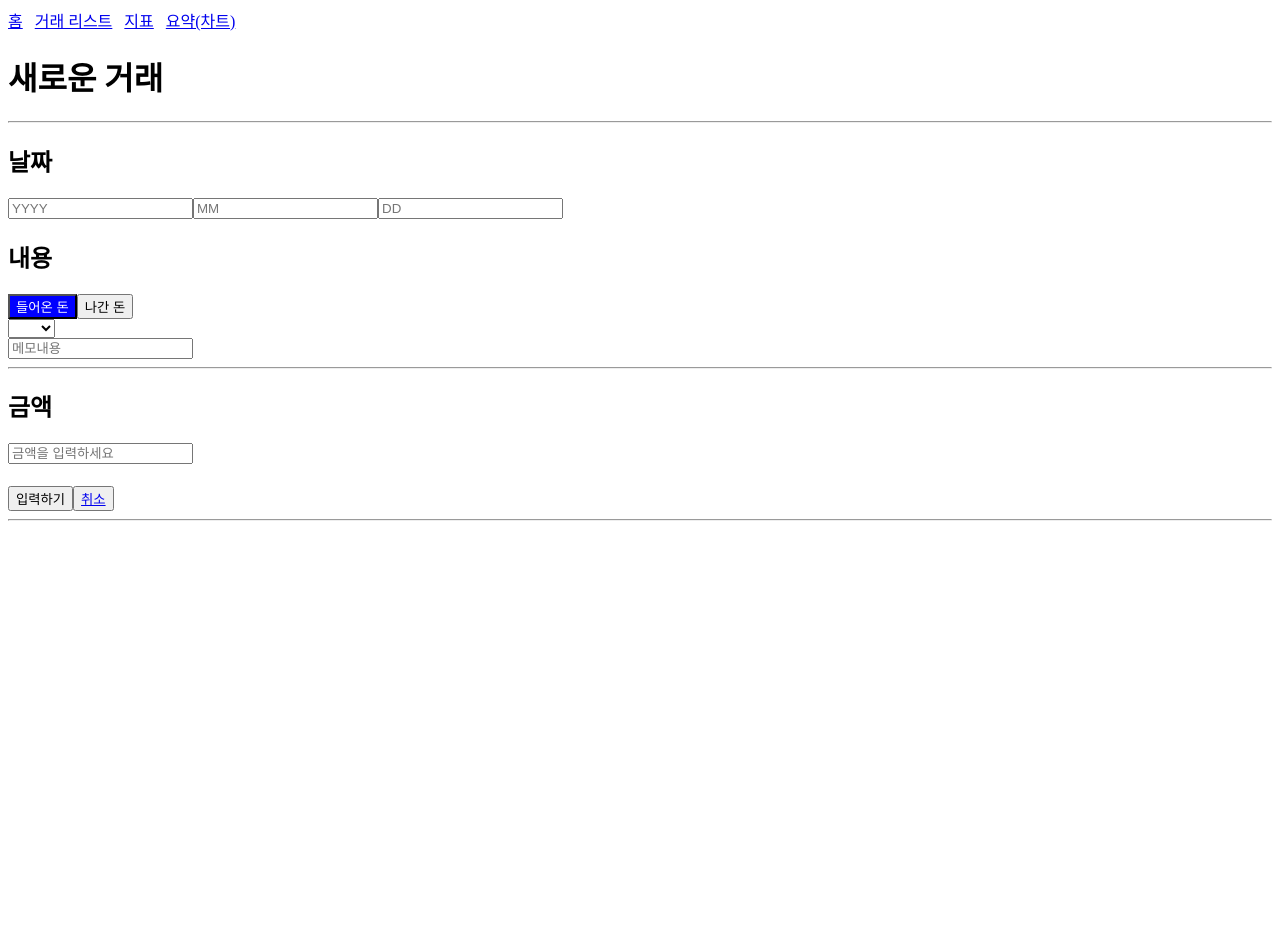
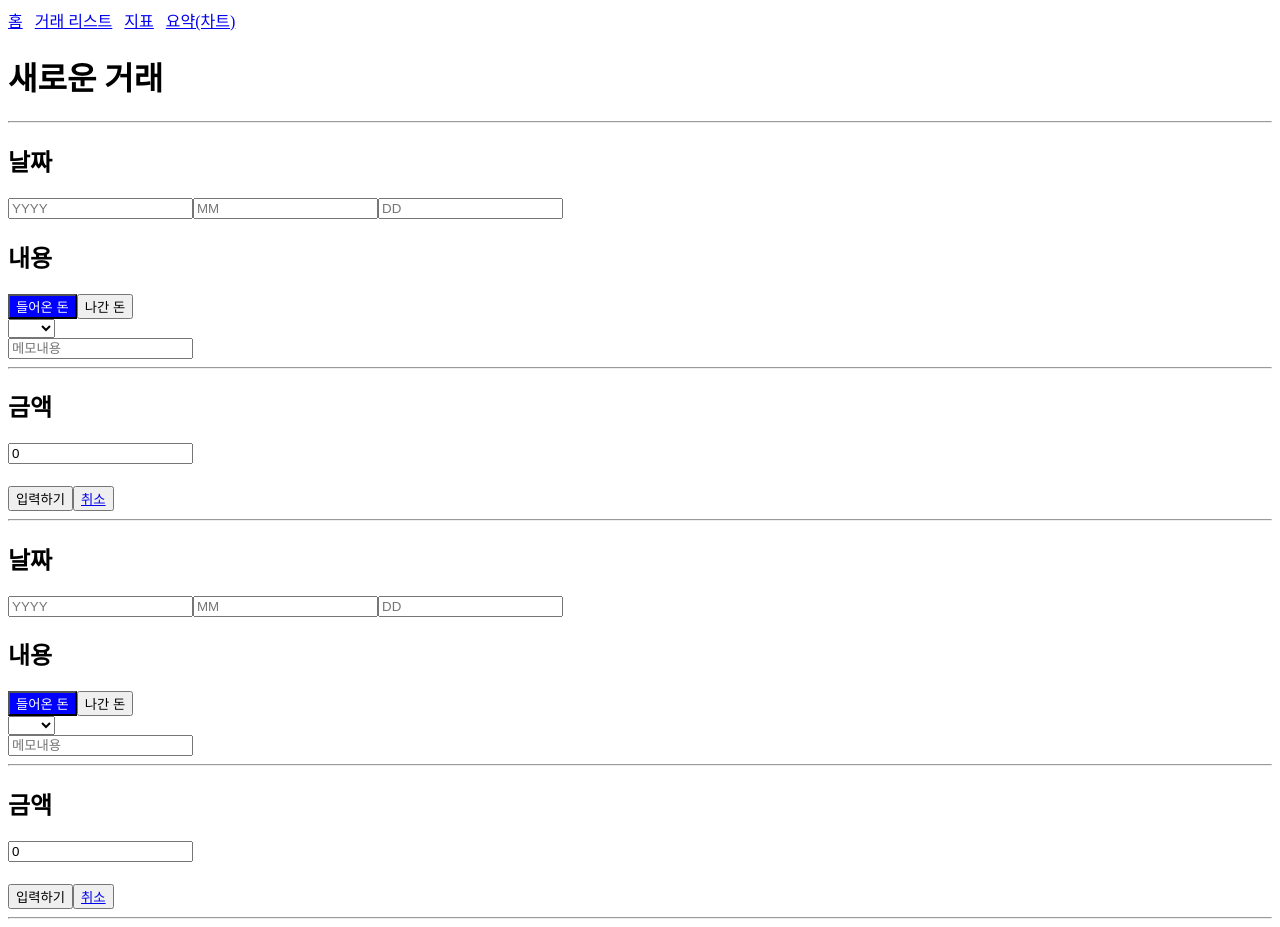
Before and after one commit to Kwon9302/AccountBook, a Vue app: page / in a window 1280 px wide. Before the commit the page ends 800 px from the top, so only its background shows below. Built offline with nearby package versions, Linux system fonts and the light colour scheme; data requests are answered from the project's data file.

Commit message:
충돌 해결

```diff
--- a/src/components/HomeView.vue
+++ b/src/components/HomeView.vue
@@ -1,20 +1,35 @@
 <!-- 입출금 컴포넌트 -->
 <template>
+    <div>
         <div>
             <div>
                 <h1>새로운 거래</h1>
                 <hr />
             </div>
 
-    <!-- 날짜를 입력해요 -->
             <!-- 날짜 입력 -->
             <form @submit.prevent="handleSubmit">
                 <div>
                     <h2>날짜</h2>
                     <span id="dateInput">
-          <input type="number" v-model="year" placeholder="YYYY" required />
-          <input type="number" v-model="month" placeholder="MM" required />
-          <input type="number" v-model="day" placeholder="DD" required />
+                        <input
+                            type="number"
+                            v-model="year"
+                            placeholder="YYYY"
+                            required
+                        />
+                        <input
+                            type="number"
+                            v-model="month"
+                            placeholder="MM"
+                            required
+                        />
+                        <input
+                            type="number"
+                            v-model="day"
+                            placeholder="DD"
+                            required
+                        />
                     </span>
                 </div>
 
@@ -54,13 +69,114 @@
                     </div>
                     <!-- 내용입력 -->
                     <div>
-          <input type="textarea" v-model="memo" placeholder="메모내용" />
+                        <input
+                            type="textarea"
+                            v-model="memo"
+                            placeholder="메모내용"
+                        />
                     </div>
                 </div>
                 <hr />
                 <div>
                     <h2>금액</h2>
-        <input type="number" v-model="amount" placeholder="금액을 입력하세요" />
+                    <input
+                        id="number"
+                        type="number"
+                        v-model="amount"
+                        placeholder="금액을 입력하세요"
+                    />
+                    <!-- <div>{{ newAmount }}</div> -->
+                </div>
+                <h1></h1>
+                <button type="submit">입력하기</button>
+                <button type="button" @click="resetForm">
+                    <router-link to="/list"> 취소 </router-link>
+                </button>
+
+                <!-- 링크 x -->
+                <!-- <button type="button" @click="resetForm">취소</button> -->
+            </form>
+            <hr />
+        </div>
+
+        <!-- 날짜를 입력해요 -->
+        <!-- 날짜 입력 -->
+        <form @submit.prevent="handleSubmit">
+            <div>
+                <h2>날짜</h2>
+                <span id="dateInput">
+                    <input
+                        type="number"
+                        v-model="year"
+                        placeholder="YYYY"
+                        required
+                    />
+                    <input
+                        type="number"
+                        v-model="month"
+                        placeholder="MM"
+                        required
+                    />
+                    <input
+                        type="number"
+                        v-model="day"
+                        placeholder="DD"
+                        required
+                    />
+                </span>
+            </div>
+
+            <!-- 내용(입출금 선택) -->
+            <div id="content">
+                <h2>내용</h2>
+                <span>
+                    <button
+                        type="button"
+                        @click="selectDeposit"
+                        :class="{ active: isDeposit }"
+                    >
+                        들어온 돈
+                    </button>
+                    <button
+                        type="button"
+                        @click="selectWithdraw"
+                        :class="{ active: !isDeposit }"
+                    >
+                        나간 돈
+                    </button>
+                </span>
+                <!-- 숨겨진 select 박스 -->
+                <div>
+                    <select v-if="isDeposit" v-model="category">
+                        <option value="월급">월급</option>
+                        <option value="용돈">용돈</option>
+                        <option value="구걸">구걸</option>
+                    </select>
+                </div>
+                <div>
+                    <select v-if="!isDeposit" v-model="category">
+                        <option value="공과금">공과금</option>
+                        <option value="병원비">병원비</option>
+                        <option value="식비">식비</option>
+                    </select>
+                </div>
+                <!-- 내용입력 -->
+                <div>
+                    <input
+                        type="textarea"
+                        v-model="memo"
+                        placeholder="메모내용"
+                    />
+                </div>
+            </div>
+            <hr />
+            <div>
+                <h2>금액</h2>
+                <input
+                    type="number"
+                    v-model="amount"
+                    placeholder="금액을 입력하세요"
+                />
             </div>
             <h1></h1>
             <button type="submit">입력하기</button>
@@ -76,18 +192,23 @@
 </template>
 
 <script setup>
-import { useMoneyManageStore } from '@/stores/counter';
-import { ref, onMounted, computed } from 'vue';
+import { useMoneyManageStore } from "@/stores/counter";
+import { ref, onMounted, computed, watch } from "vue";
 // import axios from "axios";
 
-const year = ref('');
-const month = ref('');
-const day = ref('');
-const amount = ref('');
-const memo = ref('');
-const category = ref('');
+// const outputNum = computed(() => amount.value.toLocaleString());
+
+const year = ref("");
+const month = ref("");
+const day = ref("");
+const amount = ref(0);
+const memo = ref("");
+const category = ref("");
 const isDeposit = ref(true);
 
+const newAmount = computed((amount) => {
+    return amount.toLocalString();
+});
 const moneyManageStore = useMoneyManageStore();
 onMounted(() => {
     moneyManageStore.fetchMoneyManageList();
@@ -107,7 +228,6 @@ const handleSubmit = () => {
     const monthValue = parseInt(month.value, 10);
     const dayValue = parseInt(day.value, 10);
     const amountValue = parseFloat(amount.value);
-
     if (
         !isNaN(yearValue) &&
         !isNaN(monthValue) &&
@@ -125,25 +245,25 @@ const handleSubmit = () => {
         );
 
         // Reset form fields
-    year.value = '';
-    month.value = '';
-    day.value = '';
-    amount.value = '';
-    memo.value = '';
-    category.value = '';
-    isDeposit.value = true; // 기본값으로 되돌림
+        year.value = "";
+        month.value = "";
+        day.value = "";
+        amount.value = "";
+        memo.value = "";
+        category.value = "";
+        isDeposit.value = true;
     } else {
-    alert('모든 입력란을 정확히 입력해주세요.');
+        alert("모든 입력란을 정확히 입력해주세요.");
     }
 };
 
 const resetForm = () => {
-  year.value = '';
-  month.value = '';
-  day.value = '';
-  amount.value = '';
-  memo.value = '';
-  category.value = '';
+    year.value = "";
+    month.value = "";
+    day.value = "";
+    amount.value = "";
+    memo.value = "";
+    category.value = "";
     isDeposit.value = true; // 기본값으로 되돌림
 };
 </script>
@@ -153,4 +273,9 @@ button.active {
     background-color: blue; /* 활성 상태 스타일 */
     color: white;
 }
+input::-webkit-outer-spin-button,
+input::-webkit-inner-spin-button {
+    -webkit-appearance: none;
+    margin: 0;
+}
 </style>
--- a/src/components/TradeList.vue
+++ b/src/components/TradeList.vue
@@ -3,6 +3,13 @@
         <!-- 내역 -->
         <h1>내역 페이지</h1>
         <!-- 필터 입력 필드 -->
+        <select v-model="filterMonth">
+            <option value="" disabled>년도 선택</option>
+            <option v-for="year in 4" :key="year" :value="2020 + year">
+                {{ 2020 + year }}년
+            </option>
+        </select>
+
         <select v-model="filterDate">
             <option value="" disabled>월 선택</option>
             <option v-for="m in 12" :key="m" :value="m">{{ m }}월</option>
@@ -52,6 +59,7 @@ const { states, fetchMoneyManageList } = filterList;
 
 const filterCategory = ref("");
 const filterDate = ref("");
+const filterMonth = ref("");
 const filterAmountType = ref("all");
 
 // 필터 매서드 ??
@@ -62,14 +70,18 @@ const filteredManageList = computed(() => {
             item.category === filterCategory.value;
         // item.category.includes(filterCategory.value);
         // console.log("asdadas :", item.category === filterCategory.value);
+        const matchesMonth =
+            filterDate.value === "" || item.year === filterDate.value;
         const matchesDate =
-            filterDate.value === "" || item.month === filterDate.value;
+            filterMonth.value === "" || item.month === filterMonth.value;
         const matchesAmountType =
             filterAmountType.value === "all" ||
             (filterAmountType.value === "income" && item.amount > 0) ||
             (filterAmountType.value === "expense" && item.amount < 0);
 
-        return matchesCategory && matchesDate && matchesAmountType;
+        return (
+            matchesMonth && matchesCategory && matchesDate && matchesAmountType
+        );
     });
 });
 </script>
```
Also changed, not shown: src/stores/counter.js (+3 -4 lines), db.json (indentation only). Lines whose indentation alone changed are shown as unchanged.
